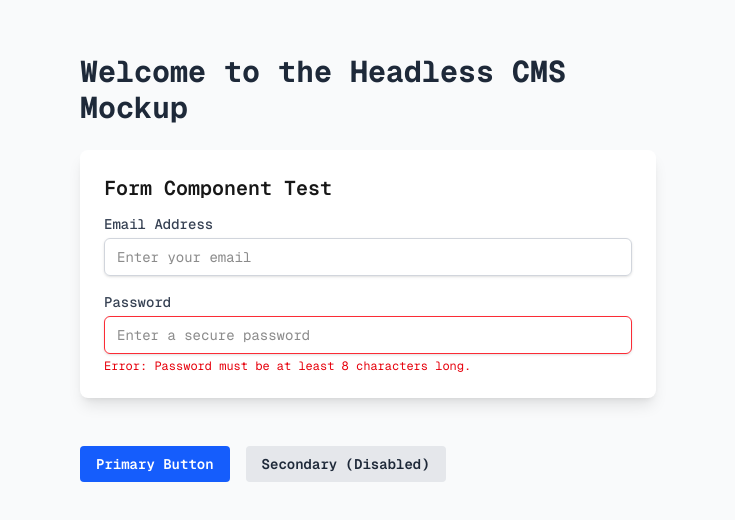
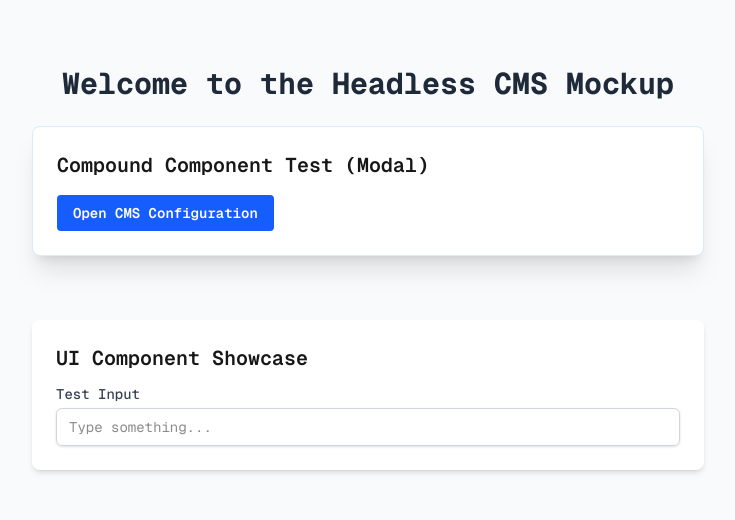
Before and after one commit to rivera-systems/headless-cms-architecture, a Next.js app: page / in a window 1280 px wide. Shown: the part 132-652 px from the top of the page, without its empty margins (272-1007 px from the left). Built offline with nearby package versions, Linux system fonts and the light colour scheme.

Commit message:
feat(ui): add compound Modal component handling RSC/RCC boundaries and type-safe trigger injection

```diff
--- a/app/page.tsx
+++ b/app/page.tsx
@@ -1,51 +1,65 @@
 import Button from "@/components/ui/Button";
 import Input from "@/components/ui/Input";
+import Modal, {
+  ModalTrigger,
+  ModalHeader,
+  ModalContent,
+} from "@/components/ui/Modal/Modal";
 
 /**
  * Root page component for the Headless CMS Project.
- * This is a React Server Component (RSC) by default in the App Router.
- * We fetch no data here, serving as a clean landing page for demonstration.
+ * This is a React Server Component (RSC) by default.
  */
 export default function Home() {
+  const modalTriggerElement = (
+    <ModalTrigger>
+      <Button variant="primary">Open CMS Configuration</Button>
+    </ModalTrigger>
+  );
+
   return (
     <main className="flex min-h-screen flex-col items-center justify-center p-24 bg-gray-50">
-      <div className="z-10 w-full max-w-xl items-center justify-between font-mono text-sm lg:flex flex-col space-y-8">
+      <div className="z-10 w-full max-w-2xl items-center justify-between font-mono text-sm lg:flex flex-col space-y-8">
         <h1 className="text-3xl font-bold text-gray-800 mb-6">
           Welcome to the Headless CMS Mockup
         </h1>
 
-        {/* Input Component Showcase */}
-        <section className="w-full space-y-4 p-6 bg-white shadow-lg rounded-lg">
-          <h2 className="text-xl font-semibold mb-3">Form Component Test</h2>
+        {/* --- MODAL IMPLEMENTATION TEST --- */}
+        <section className="w-full space-y-4 p-6 bg-white shadow-xl rounded-lg border border-blue-100">
+          <h2 className="text-xl font-semibold mb-4">
+            Compound Component Test (Modal)
+          </h2>
 
-          <Input
-            label="Email Address"
-            id="email"
-            type="email"
-            placeholder="Enter your email"
-          />
+          <Modal initialOpen={false} trigger={modalTriggerElement}>
+            <ModalHeader title="CMS Settings Management" />
 
-          <Input
-            label="Password"
-            id="password"
-            type="password"
-            placeholder="Enter a secure password"
-            error={true} // Demonstrating the error state
-            helperText="Password must be at least 8 characters long."
-          />
+            <ModalContent>
+              <p className="text-gray-600 mb-4">
+                This content is rendered via the Context API, proving state is
+                shared without prop drilling.
+              </p>
+
+              <Input
+                label="API Key"
+                id="apiKey"
+                type="password"
+                placeholder="sk_******************"
+                containerClassName="mb-4"
+              />
+
+              <div className="flex justify-end">
+                <ModalTrigger>
+                  <Button variant="secondary">Close</Button>
+                </ModalTrigger>
+              </div>
+            </ModalContent>
+          </Modal>
         </section>
+        {/* --- END MODAL TEST --- */}
 
-        {/* Button Component Showcase */}
-        <section className="w-full space-x-4 pt-4">
-          <Button
-            variant="primary"
-            onClick={() => console.log("Primary clicked")}
-          >
-            Primary Button
-          </Button>
-          <Button variant="secondary" disabled>
-            Secondary (Disabled)
-          </Button>
+        <section className="w-full space-y-4 p-6 bg-white shadow-md rounded-lg mt-8">
+          <h2 className="text-xl font-semibold mb-3">UI Component Showcase</h2>
+          <Input label="Test Input" id="test" placeholder="Type something..." />
         </section>
       </div>
     </main>
--- a/src/components/ui/Button.tsx
+++ b/src/components/ui/Button.tsx
@@ -1,3 +1,5 @@
+"use client";
+
 import React, { FC, ButtonHTMLAttributes } from "react";
 
 /**
--- a/src/components/ui/Input.tsx
+++ b/src/components/ui/Input.tsx
@@ -1,3 +1,5 @@
+"use client";
+
 import React, { FC, InputHTMLAttributes } from "react";
 import { ComponentBaseProps } from "@/lib/types";
 
--- /dev/null
+++ b/src/components/ui/Modal/Modal.tsx
@@ -0,0 +1,161 @@
+"use client";
+
+import React, {
+  FC,
+  createContext,
+  isValidElement,
+  ReactNode,
+  useContext,
+  useMemo,
+  memo,
+  ReactElement,
+  ButtonHTMLAttributes,
+  Children,
+} from "react";
+import { useToggle } from "@/lib/hooks/useToggle";
+import Button from "../Button";
+
+// --- 1. CONTEXT DEFINITION ---
+
+interface ModalContextType {
+  // State from our custom hook
+  isOpen: boolean;
+  // Controls from our custom hook (memorized via useCallback in useToggle)
+  closeModal: () => void;
+  openModal: () => void;
+  toggleModal: () => void;
+}
+
+// Create the context instance. We use 'null' initially and throw an error
+// if used outside the provider (advanced TS safety).
+const ModalContext = createContext<ModalContextType | null>(null);
+const useModal = () => {
+  const context = useContext(ModalContext);
+  if (!context) {
+    throw new Error("useModal must be used within a <Modal>");
+  }
+  return context;
+};
+
+// --- 2. THE COMPOUND SUB-COMPONENTS (Modified for simplicity) ---
+
+// A. Modal.Trigger - Handles the click and cloning
+export const ModalTrigger: FC<{ children: ReactNode }> = ({ children }) => {
+  const { toggleModal } = useModal();
+
+  // Find the single valid element (the button) ignoring whitespace
+  const childrenArray = Children.toArray(children);
+  const buttonElement = childrenArray.find((child) => isValidElement(child));
+
+  if (buttonElement) {
+    // Corrected TS casting for safe cloning
+    const elementToClone = buttonElement as ReactElement<
+      ButtonHTMLAttributes<HTMLButtonElement>
+    >;
+
+    // Clone and inject the handler.
+    return React.cloneElement(elementToClone, {
+      onClick: toggleModal,
+    });
+  }
+
+  // Renders a basic div if no valid child is found (for debugging visibility)
+  if (process.env.NODE_ENV !== "production") {
+    return (
+      <div
+        style={{ backgroundColor: "orange", color: "white", padding: "5px" }}
+      >
+        [TRIGGER MISSING CHILD]
+      </div>
+    );
+  }
+
+  return null;
+};
+
+// B. Modal.Header - Displays the title and the close button
+export const ModalHeader: FC<{ title: string }> = memo(({ title }) => {
+  const { closeModal } = useModal();
+  return (
+    <div className="flex justify-between items-center p-4 border-b">
+      <h3 className="text-lg font-semibold text-gray-900">{title}</h3>
+      <Button variant="ghost" onClick={closeModal} className="p-1">
+        X
+      </Button>
+    </div>
+  );
+});
+
+ModalHeader.displayName = "ModalHeader";
+
+// C. Modal.Content - The main content area
+export const ModalContent: FC<{ children: ReactNode }> = ({ children }) => {
+  return <div className="p-6">{children}</div>;
+};
+
+// --- 3. THE MAIN COMPOUND COMPONENT (Provider) ---
+
+interface ModalProps {
+  // 💡 Simplified: The children are only the content parts (Header, Content).
+  children: ReactNode;
+  initialOpen?: boolean;
+
+  // 💡 NEW PROP: Explicitly receive the Trigger element.
+  trigger: ReactNode;
+}
+
+/**
+ * The main Modal Provider component.
+ * It manages state and renders the explicit 'trigger' prop OUTSIDE the modal body.
+ * NOTE: This version uses explicit props for Trigger/Content to bypass Next.js RSC complexities.
+ */
+const ModalComponent: FC<ModalProps> = ({
+  children,
+  initialOpen = false,
+  trigger,
+}) => {
+  const [isOpen, toggleModal, openModal, closeModal] = useToggle(initialOpen);
+
+  const contextValue = useMemo(
+    () => ({ isOpen, closeModal, openModal, toggleModal }),
+    [isOpen, closeModal, openModal, toggleModal]
+  );
+
+  return (
+    <ModalContext.Provider value={contextValue}>
+      {/* 💡 RENDER THE EXPLICIT TRIGGER PROP HERE */}
+      {trigger}
+
+      {/* RENDER THE MODAL CONTENT */}
+      {isOpen && (
+        <div
+          className="fixed inset-0 z-50 overflow-y-auto bg-gray-900 bg-opacity-50 flex items-center justify-center transition-opacity"
+          aria-modal="true"
+          role="dialog"
+        >
+          <div className="bg-white rounded-lg shadow-xl max-w-lg w-full m-4">
+            {/* All remaining content (Header/Content) is passed as children */}
+            {children}
+          </div>
+        </div>
+      )}
+    </ModalContext.Provider>
+  );
+};
+
+// --- 4. ASSEMBLE AND EXPORT THE COMPOUND COMPONENT ---
+
+type ModalCompound = FC<ModalProps> & {
+  Trigger: typeof ModalTrigger;
+  Header: typeof ModalHeader;
+  Content: typeof ModalContent;
+};
+
+// Assemble the compound component object
+const Modal = Object.assign(ModalComponent, {
+  Trigger: ModalTrigger,
+  Header: ModalHeader,
+  Content: ModalContent,
+}) as ModalCompound;
+
+export default Modal;
```
